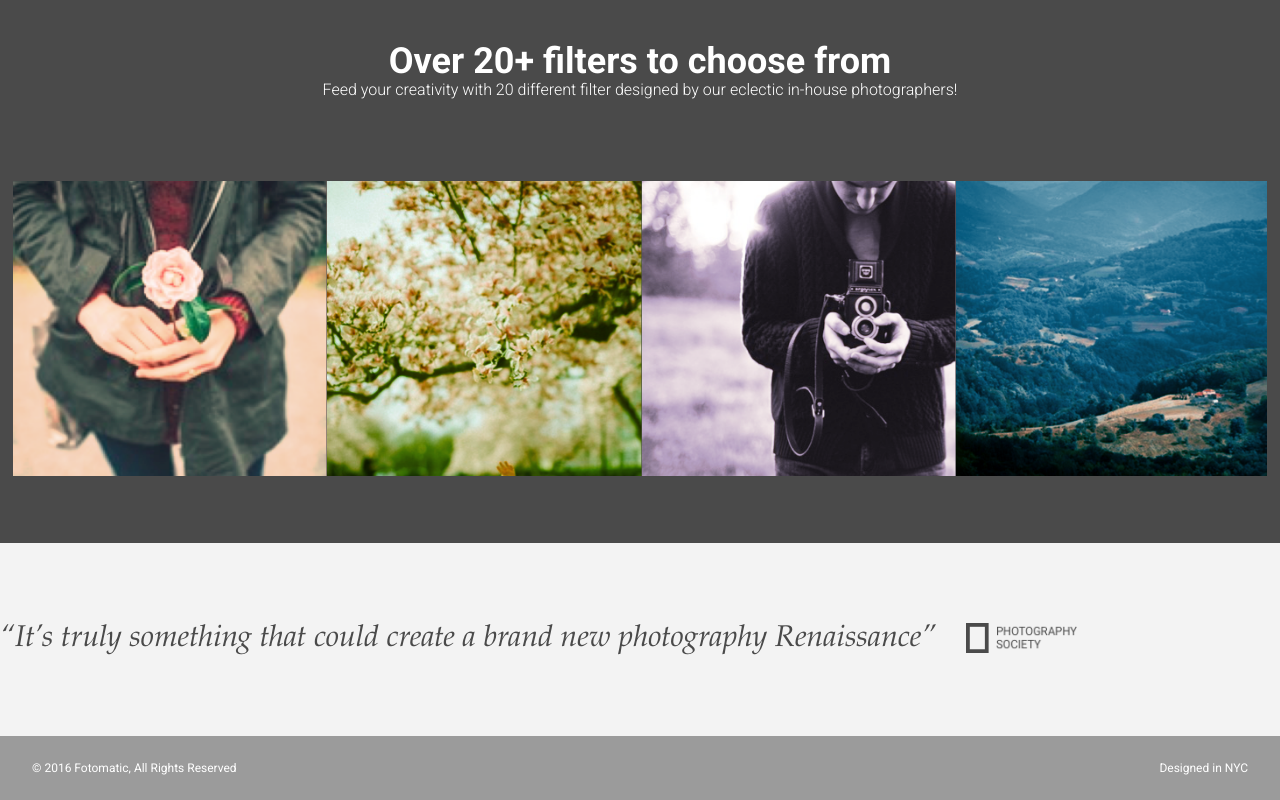
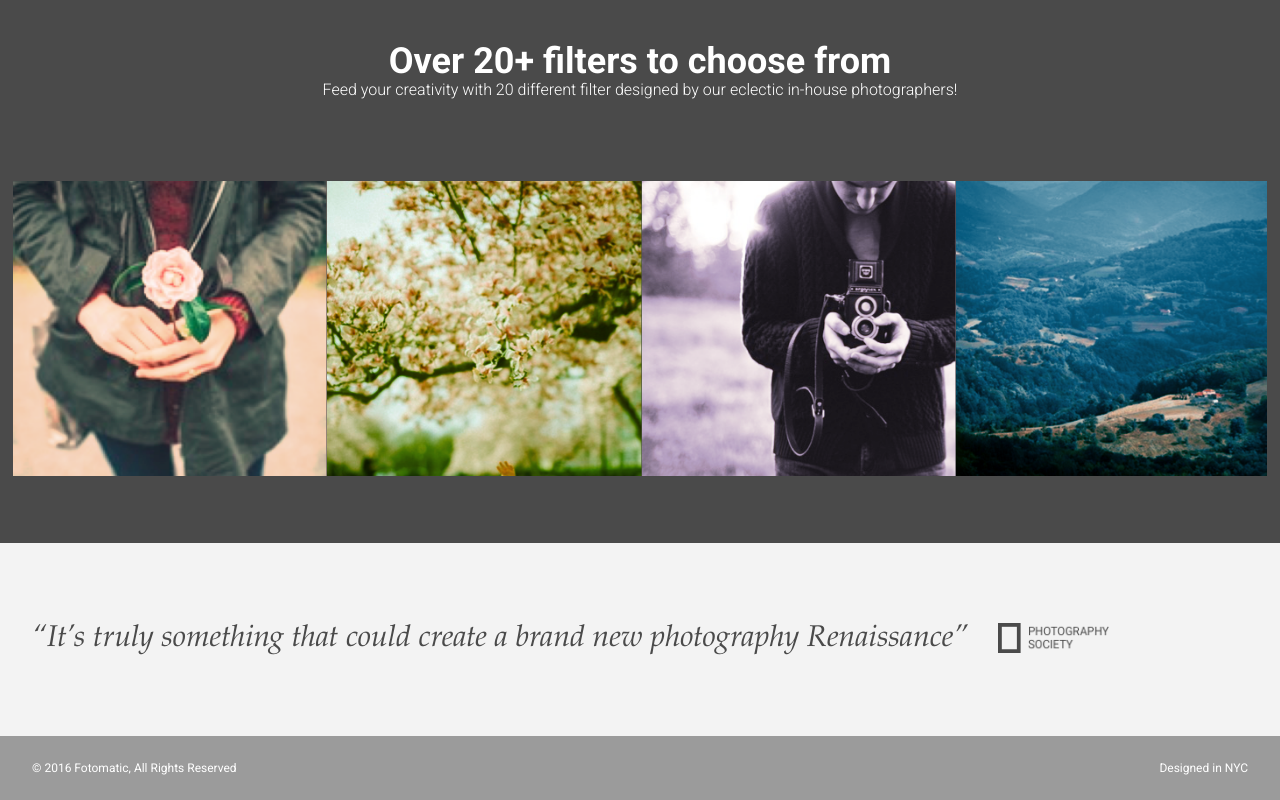
Before and after one commit to HassanMusa92/Fotomatic, a plain HTML site: page index.html in a window 1280 px wide. Shown: the part 1434-2234 px from the top of the page. Drawn offline with Linux system fonts and the light colour scheme; a web font is replaced by a local one.

Commit message:
Update index.css

```diff
--- a/resources/css/index.css
+++ b/resources/css/index.css
@@ -486,7 +486,7 @@ header .mobile {
 }
 
 #quotes-section .content {
-  padding: 5rem 0;
+  padding: 5rem 2rem;
   display: inline-flex;
 }
 
```
